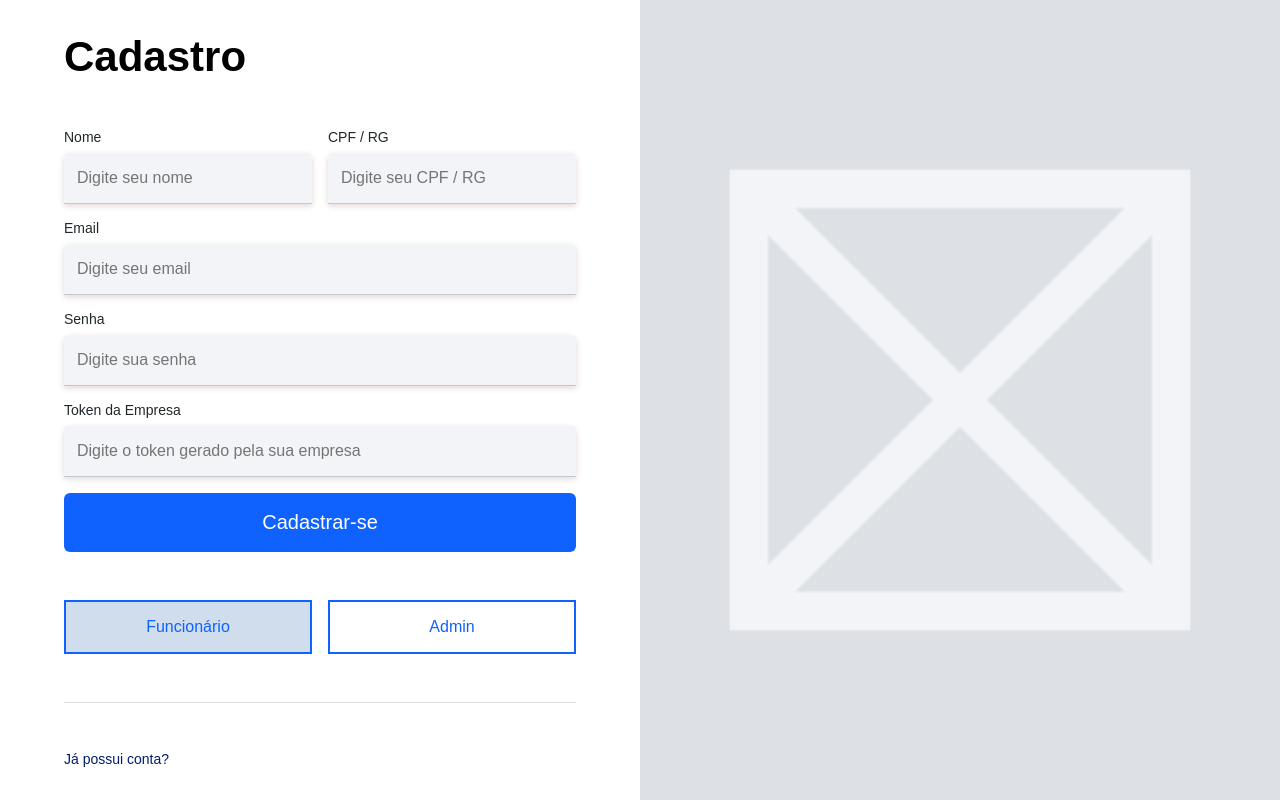
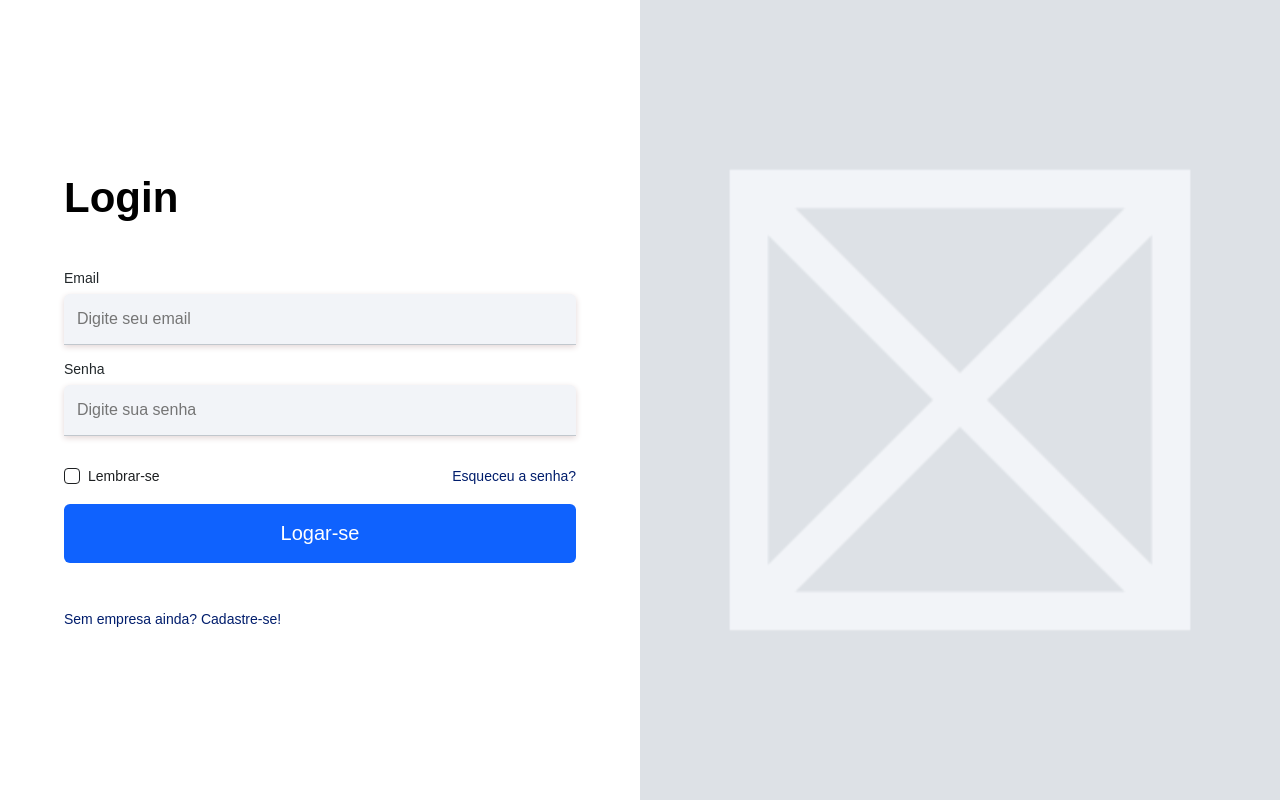
Before and after one commit to CaioFurtadoo/SupplyHub, a React (Vite) app: page / in a window 1280 px wide. Built offline with nearby package versions, Linux system fonts and the light colour scheme.

Commit message:
Login Fixed

```diff
--- a/src/App.jsx
+++ b/src/App.jsx
@@ -1,5 +1,4 @@
 import { BrowserRouter, Route, Routes } from 'react-router-dom'
-import { Register } from './pages/Authentication/Funcionario/Register/'
 import { Login } from './pages/Authentication/Login'
 import { Authentication } from './pages/Authentication/Layout/Authentication'
 import { RegisterAdm } from './pages/Authentication/Admin/RegisterAdm'
@@ -12,10 +11,14 @@ export const App = () => {
       <Routes>
 
         <Route element={<Authentication/>}>
-          <Route index element={<Register/>}></Route>
           <Route path='/adm' element={<RegisterAdm/> }></Route>
           <Route path="adm/submit" element={<RegisterAdm2/>}></Route>
-          <Route path=":login" element={<Login/>}></Route>
+          <Route index element={<Login/>}></Route>
+        </Route>
+
+        <Route>
+          <Route path='/dashboard'></Route>
+          <Route path='dashboard/gestor'></Route>
         </Route>
 
       </Routes>
--- a/src/pages/Authentication/Admin/RegisterAdm/index.jsx
+++ b/src/pages/Authentication/Admin/RegisterAdm/index.jsx
@@ -34,11 +34,7 @@ export const RegisterAdm = () => {
                 <InputAut type="password" title="Senha" placeholder="Digite sua senha" name="senha" onChange={handleChange} value={formData.senha}/>
                 <SubmitButton title="Avançar"/>
             </Styled.AutForm>
-            <Styled.NavContainerLink>
-                <Styled.NavLinkSt to="/">Funcionario</Styled.NavLinkSt>
-                <Styled.NavLinkSt to="/adm">Admin</Styled.NavLinkSt>
-            </Styled.NavContainerLink>
-            <Styled.PageLink to="/login">Já possui conta?</Styled.PageLink>
+            <Styled.PageLink to="/">Já possui conta?</Styled.PageLink>
         </Styled.AutDiv>
     );
 };
--- a/src/pages/Authentication/Admin/RegisterAdm2/index.jsx
+++ b/src/pages/Authentication/Admin/RegisterAdm2/index.jsx
@@ -25,16 +25,7 @@ export const RegisterAdm2 = () => {
         e.preventDefault();
         console.log("Dados completos do admin:", formData);
 
-        // Aqui você pode enviar os dados para seu backend com fetch ou axios
-        // Exemplo:
-        // fetch("/api/cadastrar-admin", {
-        //     method: "POST",
-        //     headers: { "Content-Type": "application/json" },
-        //     body: JSON.stringify(formData),
-        // });
-
-        // Após o envio:
-        navigate("/login");
+        navigate("/");
     };
 
     return (
@@ -49,11 +40,7 @@ export const RegisterAdm2 = () => {
                 <InputAut type="text" title="Campo de atuação" placeholder="Digite seu campo de atuação" name="campo" value={formData.campo} onChange={handleChange}/>
                 <SubmitButton title="Cadastrar-se"/>
             </Styled.AutForm>
-            <Styled.NavContainerLink>
-                <Styled.NavLinkSt to="/">Funcionario</Styled.NavLinkSt>
-                <Styled.NavLinkSt to="/adm">Admin</Styled.NavLinkSt>
-            </Styled.NavContainerLink>
-            <Styled.PageLink to="/login">Já possui conta?</Styled.PageLink>
+            <Styled.PageLink to="/">Já possui conta?</Styled.PageLink>
         </Styled.AutDiv>
     );
 };
--- a/src/pages/Authentication/Funcionario/Register/index.jsx
+++ /dev/null
@@ -1,86 +0,0 @@
-import { useState } from "react";
-import { useNavigate } from "react-router-dom";
-import * as Styled from "../../../../GlobalStyles/Authetication";
-import { InputAut } from "../../../../components/InputAut";
-import { SubmitButton } from "../../../../components/SubmitButton";
-
-export const Register = () => {
-    const navigate = useNavigate(); // Hook para navegação
-    const [formData, setFormData] = useState({
-        nome: "",
-        cpf: "",
-        email: "",
-        senha: "",
-        token: "",
-    });
-
-    const handleChange = (e) => {
-        const { name, value } = e.target;
-        setFormData({ ...formData, [name]: value });
-    };
-
-    const handleSubmit = (event) => {
-        event.preventDefault();
-        console.log("Dados de cadastro (funcionário):", formData);
-
-        // Redireciona para a tela de login após o cadastro
-        navigate("/login");
-    };
-
-    return (
-        <Styled.AutDiv>
-            <Styled.TituloAut>Cadastro</Styled.TituloAut>
-            <Styled.AutForm onSubmit={handleSubmit}>
-                <Styled.DoubleInputDiv>
-                    <InputAut
-                        type="text"
-                        title="Nome"
-                        placeholder="Digite seu nome"
-                        name="nome"
-                        value={formData.nome}
-                        onChange={handleChange}
-                    />
-                    <InputAut
-                        type="text"
-                        title="CPF / RG"
-                        placeholder="Digite seu CPF / RG"
-                        name="cpf"
-                        value={formData.cpf}
-                        onChange={handleChange}
-                    />
-                </Styled.DoubleInputDiv>
-                <InputAut
-                    type="email"
-                    title="Email"
-                    placeholder="Digite seu email"
-                    name="email"
-                    value={formData.email}
-                    onChange={handleChange}
-                />
-                <InputAut
-                    type="password"
-                    title="Senha"
-                    placeholder="Digite sua senha"
-                    name="senha"
-                    value={formData.senha}
-                    onChange={handleChange}
-                />
-                <InputAut
-                    type="text"
-                    title="Token da Empresa"
-                    placeholder="Digite o token gerado pela sua empresa"
-                    name="token"
-                    value={formData.token}
-                    onChange={handleChange}
-                />
-
-                <SubmitButton title="Cadastrar-se" />
-            </Styled.AutForm>
-            <Styled.NavContainerLink>
-                <Styled.NavLinkSt to="/">Funcionário</Styled.NavLinkSt>
-                <Styled.NavLinkSt to="/adm">Admin</Styled.NavLinkSt>
-            </Styled.NavContainerLink>
-            <Styled.PageLink to="/login">Já possui conta?</Styled.PageLink>
-        </Styled.AutDiv>
-    );
-};
--- a/src/pages/Authentication/Login/index.jsx
+++ b/src/pages/Authentication/Login/index.jsx
@@ -51,7 +51,7 @@ export const Login = () => {
                 </Styled.DivRemember>
                 <SubmitButton title="Logar-se" />
             </Styled.AutForm>
-            <Styled.PageLink to="/">Sem conta ainda? Cadastre-se!</Styled.PageLink>
+            <Styled.PageLink to="/adm">Sem empresa ainda? Cadastre-se!</Styled.PageLink>
         </Styled.AutDiv>
     );
 };
```
Also changed, not shown: src/pages/Dashboard/Layout/Dashboard.jsx (added).
